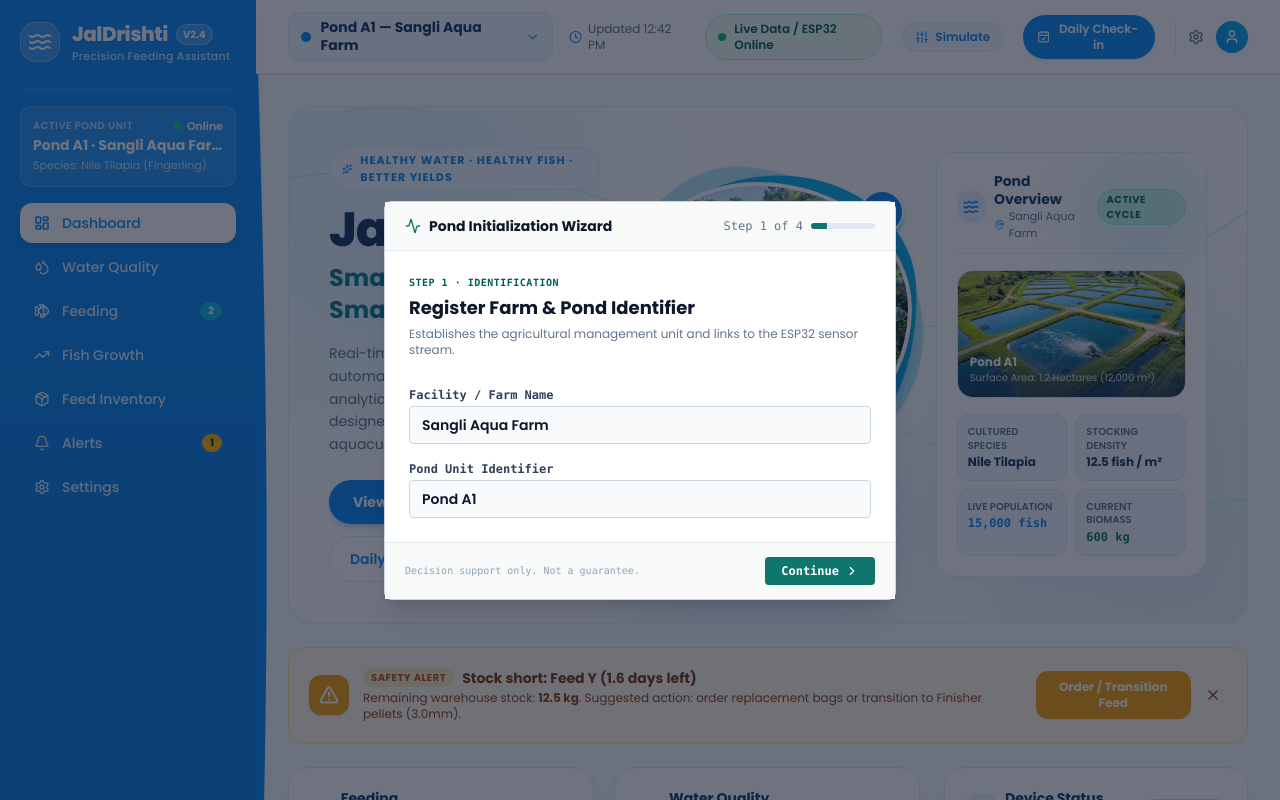
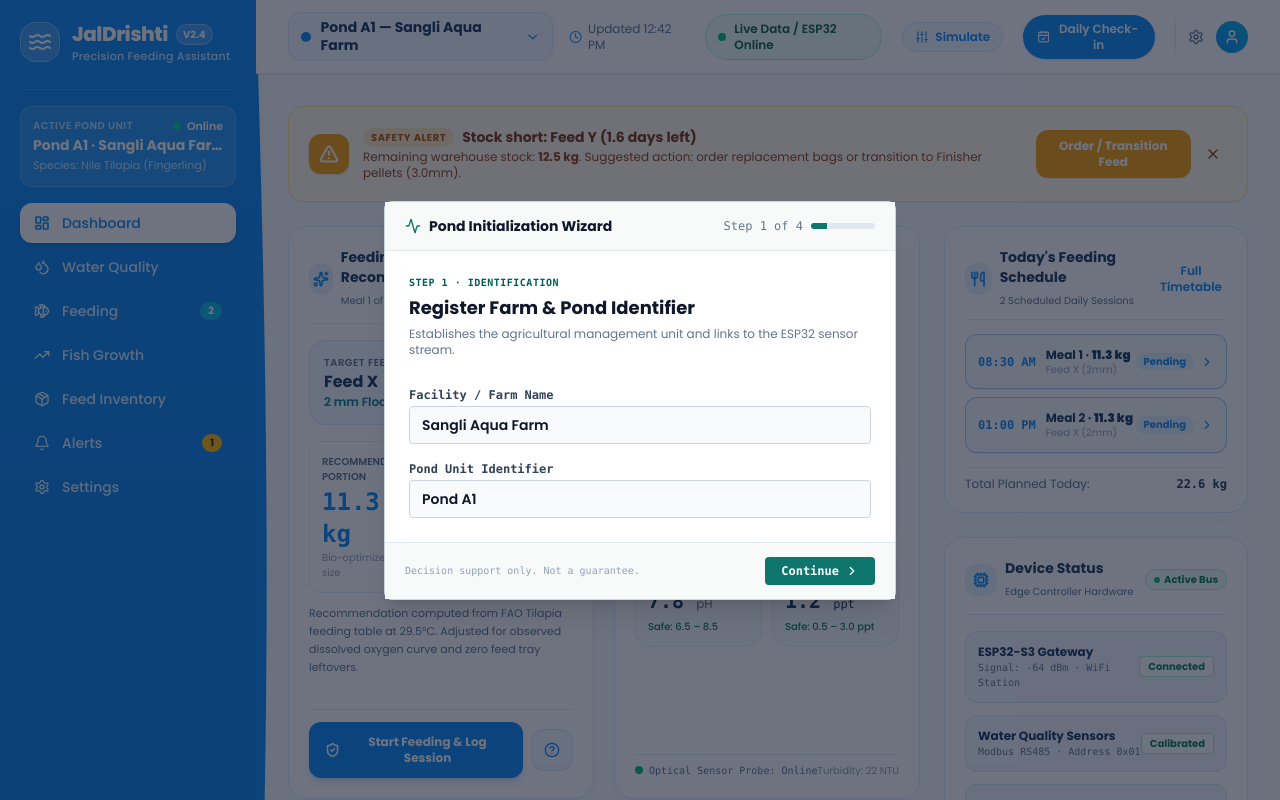
Before and after one commit to valkyrie-nyx/Precision-Feeding-Assistant, a React (Vite) app: page / in a window 1280 px wide. Shown: the top 800 px of the page. Built offline with nearby package versions, Linux system fonts and the light colour scheme.

Commit message:
Prioritize next feeding schedule and meal log at the top of the website UI, moving pond overview hero to the end

```diff
--- a/src/views/TodayPlanView.tsx
+++ b/src/views/TodayPlanView.tsx
@@ -335,16 +335,12 @@ export const TodayPlanView: React.FC<TodayPlanViewProps> = ({
 
       {/* ============================================================== */}
       {/* DESKTOP WEBSITE LAYOUT (>= lg viewports)                       */}
-      {/* Retains full spacious Hero, 12-col grid, trend chart & panels  */}
+      {/* 1. TOP PRIORITY: NEXT FEEDING SCHEDULE, WATER QUALITY, TIMELINE */}
+      {/* 2. OPERATIONAL GRID: TREND CHART, SENSORS, LOG & STOCK         */}
+      {/* 3. AT THE END: SLID DOWN POND OVERVIEW & HERO SECTION          */}
       {/* ============================================================== */}
       <div className="hidden lg:block space-y-6">
-        {/* 1. HERO SECTION (AIRY WHITE, WAVE BLOBS, SWIMMING FISH, POND OVERVIEW) */}
-        <HeroSection
-          onViewPondDetails={() => onNavigateToTab?.('water')}
-          onOpenTimetable={() => setShowTimetable(true)}
-        />
-
-        {/* 2. SAFETY ALERT (HORIZONTAL PALE-AMBER BANNER WITH ORANGE WARNING ICON) */}
+        {/* SAFETY ALERT (HORIZONTAL PALE-AMBER BANNER WITH ORANGE WARNING ICON) */}
         {shortBatch && !dismissedAlerts.includes('stock-banner') && (
           <div className="relative bg-[#FFFBEB] border border-[#FDE68A] rounded-2xl p-4 sm:p-5 text-[#92400E] shadow-xs flex items-center justify-between gap-4">
             <div className="flex items-center gap-3.5">
@@ -413,14 +409,14 @@ export const TodayPlanView: React.FC<TodayPlanViewProps> = ({
           </div>
         )}
 
-        {/* 3. MAIN WORKSPACE GRID: FEEDING & WATER QUALITY (LEFT) + OPERATIONAL PANELS (RIGHT) */}
+        {/* TOP PRIORITY: MAIN FEEDING OPERATIONS & WATER QUALITY GRID (12 COLS) */}
         <div className="grid grid-cols-12 gap-6">
           {/* LEFT COLUMN: FEEDING RECOMMENDATION + WATER QUALITY + TREND CHART (8 cols) */}
           <div className="col-span-8 space-y-6">
             {/* TOP ROW: FEEDING RECOMMENDATION PANEL & WATER QUALITY SECTION */}
             <div className="grid grid-cols-12 gap-5">
               {/* E. FEEDING RECOMMENDATION PANEL (6 cols) */}
-              <div className="col-span-6 ocean-card p-5 space-y-4 flex flex-col justify-between">
+              <div className="col-span-6 ocean-card p-5 space-y-4 flex flex-col justify-between border-2 border-[#0789F9]/20 shadow-md shadow-[#0789F9]/5">
                 <div>
                   {/* HEADER */}
                   <div className="flex items-center justify-between pb-3 border-b border-[#e2eef9]">
@@ -508,15 +504,15 @@ export const TodayPlanView: React.FC<TodayPlanViewProps> = ({
                 <div className="mt-4 pt-3 border-t border-[#e2eef9] flex items-center gap-2">
                   <button
                     onClick={() => onStartFeeding(nextMeal)}
-                    className="flex-1 py-2.5 px-4 rounded-xl bg-[#0789F9] hover:bg-[#0574d6] text-white text-xs font-bold shadow-md shadow-[#0789F9]/20 transition-all flex items-center justify-center gap-2 cursor-pointer"
+                    className="flex-1 py-3 px-4 rounded-xl bg-[#0789F9] hover:bg-[#0574d6] text-white text-xs font-bold shadow-md shadow-[#0789F9]/20 transition-all flex items-center justify-center gap-2 cursor-pointer"
                   >
                     <ShieldCheck className="w-4 h-4 stroke-[2.5]" />
-                    <span>Start Feeding Session</span>
+                    <span>Start Feeding & Log Session</span>
                   </button>
 
                   <button
                     onClick={() => setShowWhyAmount(true)}
-                    className="py-2.5 px-3 rounded-xl bg-[#f0f7fe] hover:bg-[#e4f1fc] text-[#0789F9] text-xs font-semibold border border-[#d6e8f7] transition-colors"
+                    className="py-3 px-3 rounded-xl bg-[#f0f7fe] hover:bg-[#e4f1fc] text-[#0789F9] text-xs font-semibold border border-[#d6e8f7] transition-colors"
                     title="Mathematical explanation of feed quantity"
                   >
                     <HelpCircle className="w-4 h-4" />
@@ -610,7 +606,7 @@ export const TodayPlanView: React.FC<TodayPlanViewProps> = ({
                       <span className="status-pip status-pip-safe" />
                     </div>
                     <div className="text-xl font-bold font-mono text-[#12365F]">
-                      1.2 <span className="text-xs font-sans font-normal text-slate-500">ppt</span>
+                      1.2 <span className="text-xs font-normal">ppt</span>
                     </div>
                     <div className="text-[10px] font-medium text-emerald-700">
                       Safe: 0.5 – 3.0 ppt
@@ -635,6 +631,94 @@ export const TodayPlanView: React.FC<TodayPlanViewProps> = ({
 
           {/* RIGHT COLUMN: OPERATIONAL & HARDWARE PANELS (4 cols) */}
           <div className="col-span-4 space-y-6">
+            {/* TODAY'S FEEDING SESSIONS SCHEDULE & LOG CARD (DESKTOP) */}
+            <div className="ocean-card p-5 space-y-3.5 border-2 border-[#0789F9]/20">
+              <div className="flex items-center justify-between pb-2 border-b border-[#e2eef9]">
+                <div className="flex items-center gap-2">
+                  <div className="w-8 h-8 rounded-xl bg-[#0789F9]/10 text-[#0789F9] flex items-center justify-center">
+                    <Utensils className="w-4 h-4 stroke-[2.5]" />
+                  </div>
+                  <div>
+                    <h3 className="font-bold text-[#12365F] text-sm">
+                      Today's Feeding Schedule
+                    </h3>
+                    <span className="text-[10px] text-[#547392]">
+                      {meals.length} Scheduled Daily Sessions
+                    </span>
+                  </div>
+                </div>
+
+                <button
+                  onClick={() => setShowTimetable(true)}
+                  className="text-xs font-semibold text-[#0789F9] hover:underline"
+                >
+                  Full Timetable
+                </button>
+              </div>
+
+              {/* SESSIONS LIST */}
+              <div className="space-y-2">
+                {meals.map((meal) => {
+                  const isGiven = meal.status === 'Given';
+                  const isSkipped = meal.status === 'Skipped';
+                  const isReduced = meal.status === 'Reduced';
+                  const isPending = meal.status === 'Pending';
+
+                  return (
+                    <div
+                      key={meal.id}
+                      onClick={() => isPending && onStartFeeding(meal)}
+                      className={`p-3 rounded-xl border flex items-center justify-between text-xs transition-all ${
+                        isPending
+                          ? 'border-[#0789F9]/40 bg-[#f8fbfe] hover:bg-[#f0f7fe] cursor-pointer shadow-2xs'
+                          : 'border-slate-200 bg-white'
+                      }`}
+                    >
+                      <div className="flex items-center gap-2.5">
+                        <span className="font-mono font-bold text-xs text-[#0789F9]">
+                          {meal.time}
+                        </span>
+                        <div>
+                          <div className="font-bold text-[#12365F]">
+                            Meal {meal.sessionIndex} · <strong>{meal.plannedKg} kg</strong>
+                          </div>
+                          <div className="text-[10px] text-slate-400">
+                            {meal.feedCode} ({meal.pelletSizeMm}mm)
+                          </div>
+                        </div>
+                      </div>
+
+                      <div className="flex items-center gap-1.5">
+                        <span
+                          className={`text-[10px] font-bold px-2 py-0.5 rounded-full ${
+                            isGiven
+                              ? 'bg-emerald-100 text-emerald-800'
+                              : isSkipped
+                              ? 'bg-rose-100 text-rose-800'
+                              : isReduced
+                              ? 'bg-amber-100 text-amber-800'
+                              : 'bg-sky-100 text-[#0789F9]'
+                          }`}
+                        >
+                          {meal.status}
+                        </span>
+                        {isPending && (
+                          <ChevronRight className="w-3.5 h-3.5 text-[#0789F9]" />
+                        )}
+                      </div>
+                    </div>
+                  );
+                })}
+              </div>
+
+              <div className="pt-2 border-t border-[#e2eef9] flex items-center justify-between text-xs text-[#547392]">
+                <span>Total Planned Today:</span>
+                <span className="font-mono font-bold text-[#12365F]">
+                  {meals.reduce((acc, m) => acc + m.plannedKg, 0).toFixed(1)} kg
+                </span>
+              </div>
+            </div>
+
             {/* H1. DEVICE STATUS PANEL */}
             <div className="ocean-card p-5 space-y-4">
               <div className="flex items-center justify-between pb-3 border-b border-[#e2eef9]">
@@ -755,28 +839,25 @@ export const TodayPlanView: React.FC<TodayPlanViewProps> = ({
                   </div>
                 ))}
               </div>
-
-              {/* NEXT SCHEDULED FEEDING SUMMARY */}
-              <div className="pt-3 border-t border-[#e2eef9] flex items-center justify-between text-xs">
-                <div className="flex items-center gap-2">
-                  <Clock className="w-4 h-4 text-[#0789F9]" />
-                  <div>
-                    <span className="text-[10px] text-slate-400 uppercase block">Next Session</span>
-                    <span className="font-bold text-[#12365F]">
-                      {nextMeal ? nextMeal.time : '08:30 AM'} · {totalPlannedKg} kg
-                    </span>
-                  </div>
-                </div>
-
-                <button
-                  onClick={() => setShowTimetable(true)}
-                  className="px-3 py-1.5 rounded-lg bg-[#f0f7fe] hover:bg-[#e4f1fc] text-[#0789F9] font-bold text-xs transition-colors"
-                >
-                  Schedule
-                </button>
-              </div>
             </div>
           </div>
+        </div>
+
+        {/* AT THE END: SLID DOWN POND OVERVIEW & HERO SECTION */}
+        <div className="pt-4 border-t border-[#e2eef9]">
+          <div className="mb-3 flex items-center justify-between">
+            <span className="text-xs uppercase font-bold tracking-wider text-[#0789F9]">
+              Pond Ecosystem & Biological Growth Baseline
+            </span>
+            <span className="text-xs text-[#547392]">
+              Overview & Environmental Parameters
+            </span>
+          </div>
+
+          <HeroSection
+            onViewPondDetails={() => onNavigateToTab?.('water')}
+            onOpenTimetable={() => setShowTimetable(true)}
+          />
         </div>
       </div>
 
```
